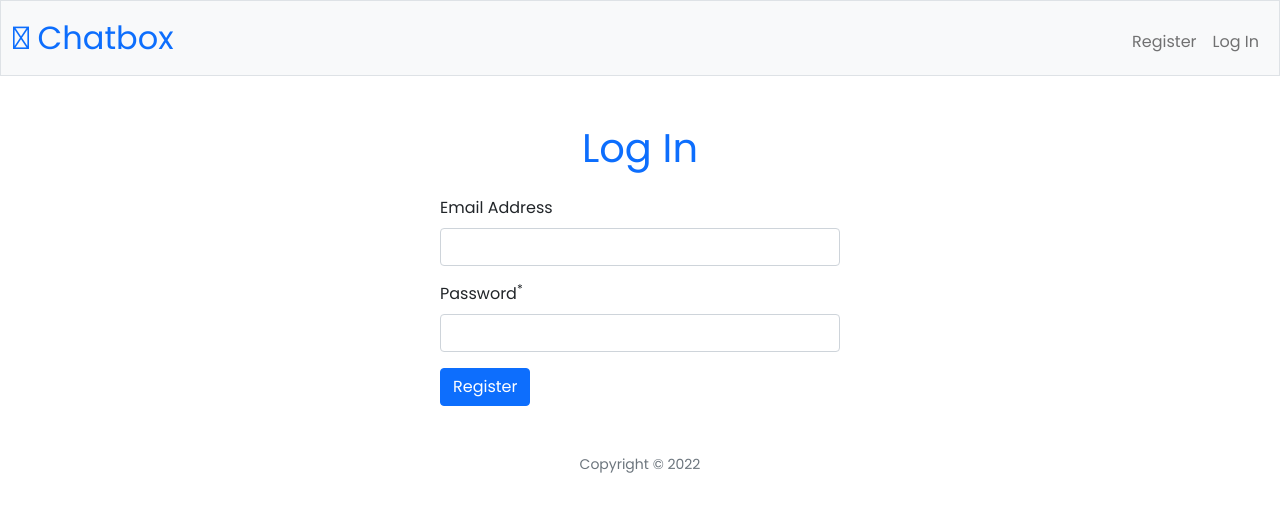
After one commit to arensonzz/flask-group-chat, a Flask app: template app/templates/auth/login.html in a window 1280 px wide. The commit adds this page. Shown: the top 512 px of the page. Run offline with Flask 2, Linux system fonts and the light colour scheme; the template is opened without the code that fills it, so the values that code supplies are empty.

Commit message:
Finish login and register pages

```diff
--- a/app/__init__.py
+++ b/app/__init__.py
@@ -36,6 +36,8 @@ def create_app(test_config=None):
     # A route to test Flask connection
     @app.route('/test')
     def test():
+        from . import db
+        db = db.get_db()
         return "Server is working.", 200
 
     return app
--- /dev/null
+++ b/app/templates/auth/login.html
@@ -0,0 +1,35 @@
+{% extends "layout.html" %}
+
+{% block title %}
+Login
+{% endblock %}
+
+{% block main %}
+<!-- Login form -->
+<h1 class="text-primary mb-4">Log In</h1>
+
+<div class="container">
+  <div class="mx-auto form-container">
+    <form action="{{ url_for("auth.login") }}" method="post" accept-charset="utf-8">
+      <div class="mb-3">
+        <label for="email" class="form-label">Email Address</label>
+        <input type="text" class="form-control" id="email" name="email" value="{{ request.form["email"] }}">
+        {% if errors["email"] %}
+        <p class="text-danger mt-1">{{ errors["email"] }}</p>
+        {% endif %}
+      </div>
+      <div class="mb-3">
+        <label for="password" class="form-label">Password<sup>*</sup></label>
+        <input type="password" class="form-control" id="password" name="password">
+        {% if errors["password"] %}
+        <p class="text-danger mt-1">{{ errors["password"] }}</p>
+        {% endif %}
+      </div>
+      <div class="d-flex d-md-block ">
+        <button type="submit" class="btn btn-primary flex-grow-1">Register</button>
+      </div>
+    </form>
+  </div>
+</div>
+
+{% endblock %}
--- a/app/templates/layout.html
+++ b/app/templates/layout.html
@@ -60,7 +60,7 @@
   {% if messages %}
   <div id="errorToast" class="toast position-absolute start-50 top-50 translate-middle" role="alert"
     aria-live="assertive" aria-atomic="true" data-bs-autohide="false">
-    <div class="toast-header">
+    <div class="toast-header bg-warning text-dark">
       <strong class="me-auto"><i class="fa-solid fa-triangle-exclamation"></i> Warning</strong>
       <button type="button" class="btn-close" data-bs-dismiss="toast" aria-label="Close"></button>
     </div>
```
Also changed, not shown: app/auth.py (+44 -4 lines).
